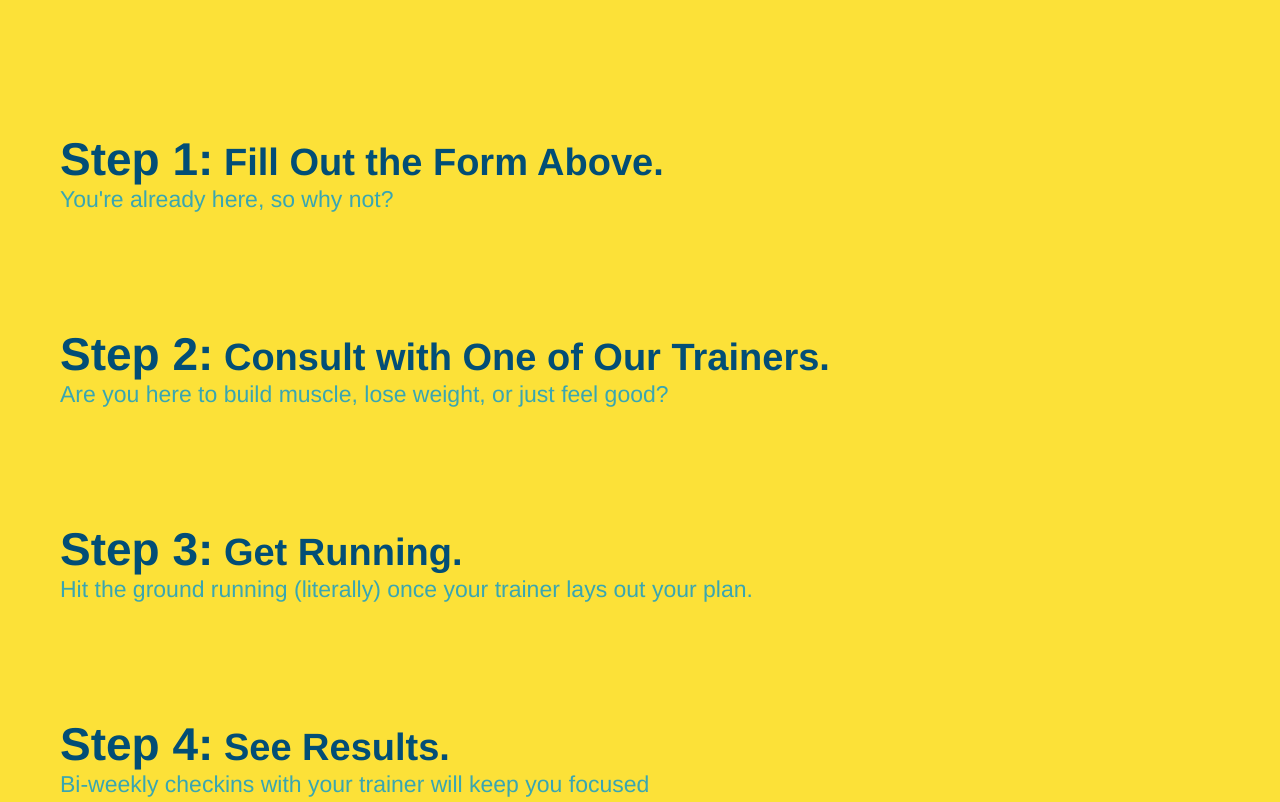
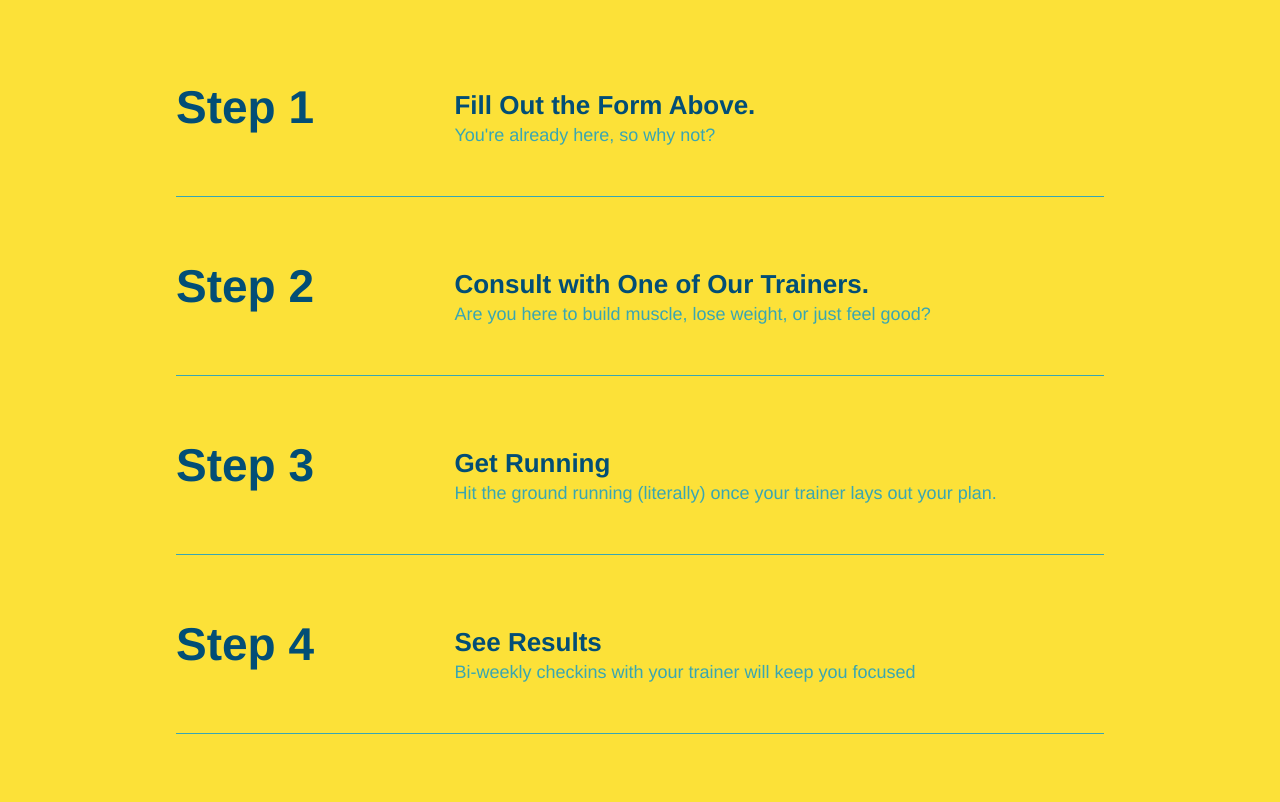
Before and after one commit to jeevanthapa1987/new-run-buddy, a plain HTML site: page index.html in a window 1280 px wide. Shown: the part 1260-2062 px from the top of the page. Drawn offline with Linux system fonts and the light colour scheme.

Commit message:
add flexbox to the steps

```diff
--- a/assets/css/style.css
+++ b/assets/css/style.css
@@ -158,28 +158,53 @@
 
   background: #fce138;
 }
+.step{
+  margin:50px auto;
+  padding-bottom:50px;
+  width:80%;
+  border-bottom:1px solid #39a6b2;
+  display:flex;
+  flex-wrap:wrap;
+  align-items:center;
+  justify-content:space-between;
+}
+.step-info{
+  flex: 2 70%;
+
+}
+
+.step-img img {
+  max-width: 100%;
+
+}
+.step-text {
+  flex: 12;
+}
 .steps h2 {
 
 }
 .steps div{
-  margin-bottom:80px;
+
 }
 .steps img{
-  width:15%;
-  margin:10px 0;
+
 }
-.steps h3{
+.step h3{
   color:#024e76;
   font-size:46px;
-  margin-top:10px;
-
+  flex:1 30%;
+  }
+.step-text p{
+  color:#39a6b2;
+  font-size:18px;
 }
-.steps p{
-  color:#39a6b2;
-  font-size:23px;
+.step-text h4 {
+  font-size: 26px;
+  line-height: 1.5;
+  color: #024e76;
 }
 .steps span{
-  font-size: 38px;
+
 }
 /*ends what you do*/
 
--- a/index.html
+++ b/index.html
@@ -92,30 +92,64 @@
     <h2 class="section-title secondary-border">What You Do</h2>
     </div>
 
-    <div>
-  <!-- insert this img element -->
+
+
+  <div class="step">
+      <h3>Step 1</h3>
+      <div class="step-info">
+        <div class="step-img">
   <img src="C:\Users\jeeva\Downloads\1280x960_70228P00-XVSYL.jpg" alt="" />
-      <h3>Step 1:<span> Fill Out the Form Above.</span></h3>
+        </div>
+        <div class="step-text">
+    <h4>  Fill Out the Form Above.</h4>
       <p>You're already here, so why not?</p>
     </div>
 
-    <div>
+      </div>
+  </div>
+
+
+  <div class="step">
+    <h3>Step 2</h3>
+    <div class="step-info">
+      <div class="step-img">
 <img src="C:\Users\jeeva\Downloads\1280x960_70228P00-XVSYL.jpg" alt="" />
-      <h3>Step 2:<span> Consult with One of Our Trainers.</span></h3>
+      </div>
+      <div class="step-text">
+  <h4> Consult with One of Our Trainers.</h4>
   <p>Are you here to build muscle, lose weight, or just feel good?</p>
   </div>
+ </div>
+</div>
 
-    <div>
+
+<div class="step">
+  <h3>Step 3</h3>
+  <div class="step-info">
+    <div class="step-img">
 <img src="C:\Users\jeeva\Downloads\1280x960_70228P00-XVSYL.jpg" alt="" />
-      <h3>Step 3:<span> Get Running.</span></h3>
+    </div>
+    <div class="step-text">
+<h4> Get Running</h4>
 <p>Hit the ground running (literally) once your trainer lays out your plan.</p>
 </div>
+</div>
+</div>
 
-    <div>
+
+<div class="step">
+  <h3>Step 4</h3>
+  <div class="step-info">
+    <div class="step-img">
 <img src="C:\Users\jeeva\Downloads\1280x960_70228P00-XVSYL.jpg" alt="" />
-      <h3>Step 4:<span> See Results.</span></h3>
+    </div>
+    <div class="step-text">
+<h4>See Results </h4>
 <p>Bi-weekly checkins with your trainer will keep you focused</p>
 </div>
+</div>
+</div>
+
 </section>
 
   <!-- "meet the trainers" section -->
```
Lines whose indentation alone changed are shown as unchanged.
